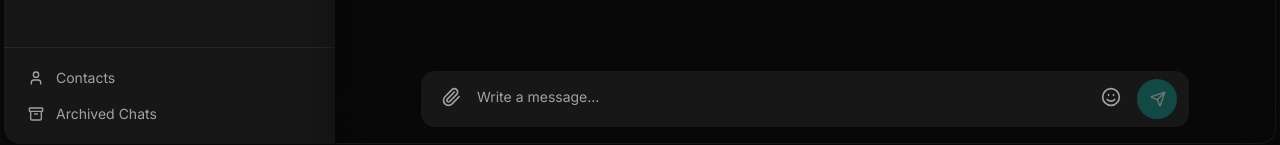
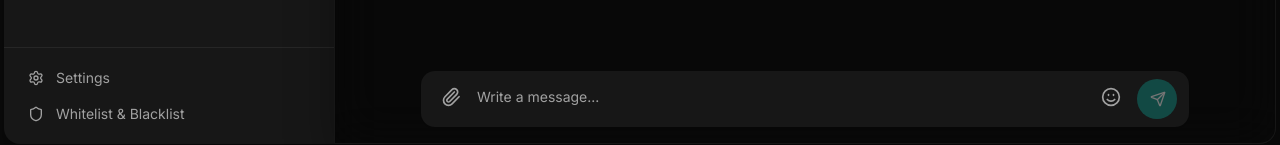
Before and after one commit to pphatdev/telegram-bot, a Next.js app: page / in a window 1280 px wide. Shown: the part 652-797 px from the top of the page. Built offline with nearby package versions, Linux system fonts and the light colour scheme.

Commit message:
feat: add chat sidebar and input components for telegram interface

```diff
--- a/src/features/chats/components/chat-input.tsx
+++ b/src/features/chats/components/chat-input.tsx
@@ -178,7 +178,7 @@ export function ChatInput({
   return (
     <div className="relative mx-auto w-full max-w-4xl px-3 pb-4 sm:px-8">
       {replyTo && (
-        <div className="absolute inset-x-3 bottom-[calc(100%-16px)] sm:inset-x-8 z-0 flex items-center gap-2 rounded-t-xl bg-card/80 px-3 pb-5 pt-2 shadow-sm backdrop-blur-xl border-t border-x border-border">
+        <div className="absolute inset-x-3 bottom-[calc(100%-16px)] sm:inset-x-8 z-0 flex items-center gap-2 rounded-t-xl bg-card/80 px-3 pb-5 pt-2 shadow-sm backdrop-blur-xl border-t border-x border-border animate-in fade-in slide-in-from-bottom-6 duration-200 ease-out">
           <div className="w-1 rounded-full bg-primary self-stretch my-0.5"></div>
           <div className="flex-1 min-w-0 pl-3 pr-2 py-0.5">
             <div className="font-semibold text-primary text-[13px] leading-tight">{replyTo.author}</div>
--- a/src/features/chats/components/chat-sidebar.tsx
+++ b/src/features/chats/components/chat-sidebar.tsx
@@ -1,6 +1,6 @@
 "use client";
 
-import { Search, Pencil, Menu, User, Archive } from "lucide-react";
+import { Search, Pencil, Menu, Settings, Shield } from "lucide-react";
 import { useState } from "react";
 
 interface ChatSidebarProps {
@@ -98,10 +98,10 @@ export function ChatSidebar({ mobileView, setMobileView }: ChatSidebarProps) {
       </nav>
       <div className="border-t border-border p-3">
         <button className="flex w-full items-center gap-3 rounded-lg px-3 py-2 text-sm text-muted-foreground hover:bg-accent hover:text-foreground">
-          <User className="w-4 h-4" /> Contacts
+          <Settings className="w-4 h-4" /> Settings
         </button>
         <button className="flex w-full items-center gap-3 rounded-lg px-3 py-2 text-sm text-muted-foreground hover:bg-accent hover:text-foreground">
-          <Archive className="w-4 h-4" /> Archived Chats
+          <Shield className="w-4 h-4" /> Whitelist & Blacklist
         </button>
       </div>
     </aside>
```
